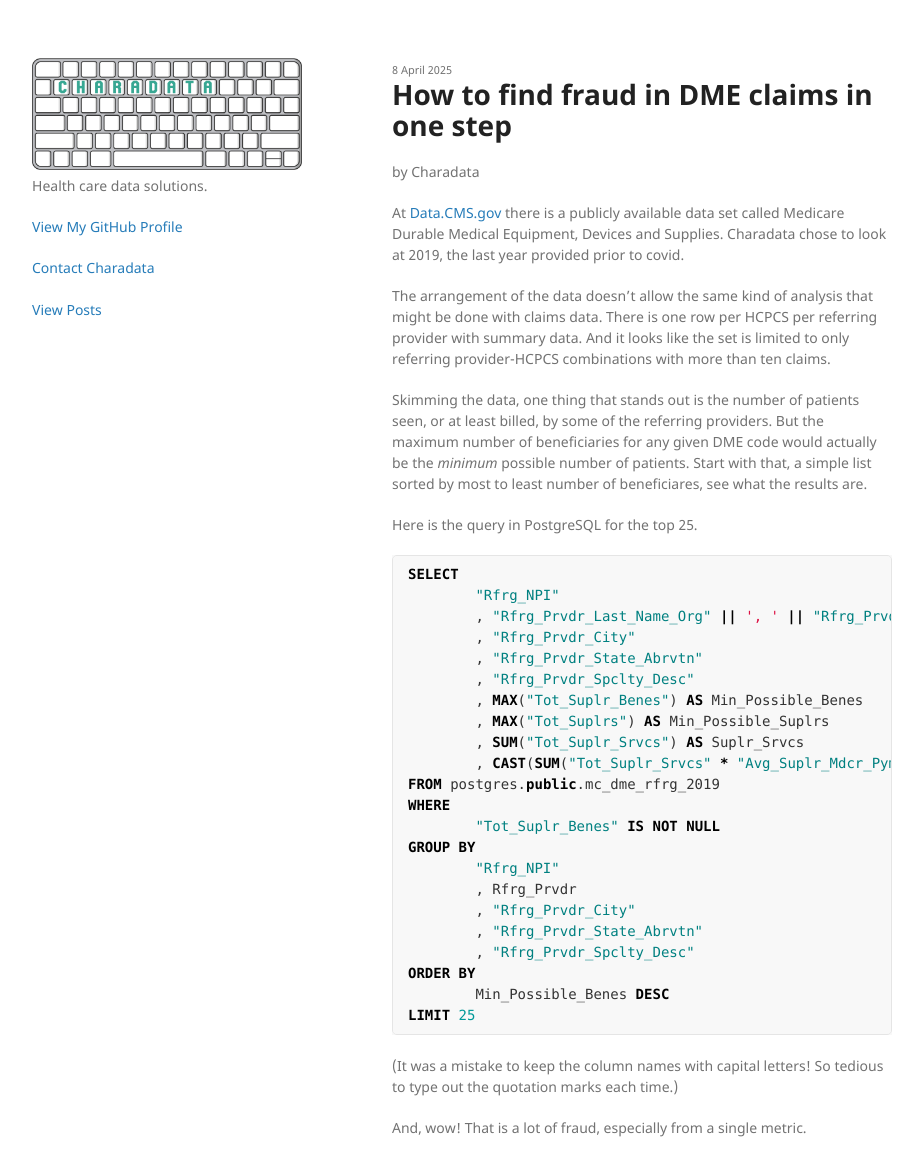
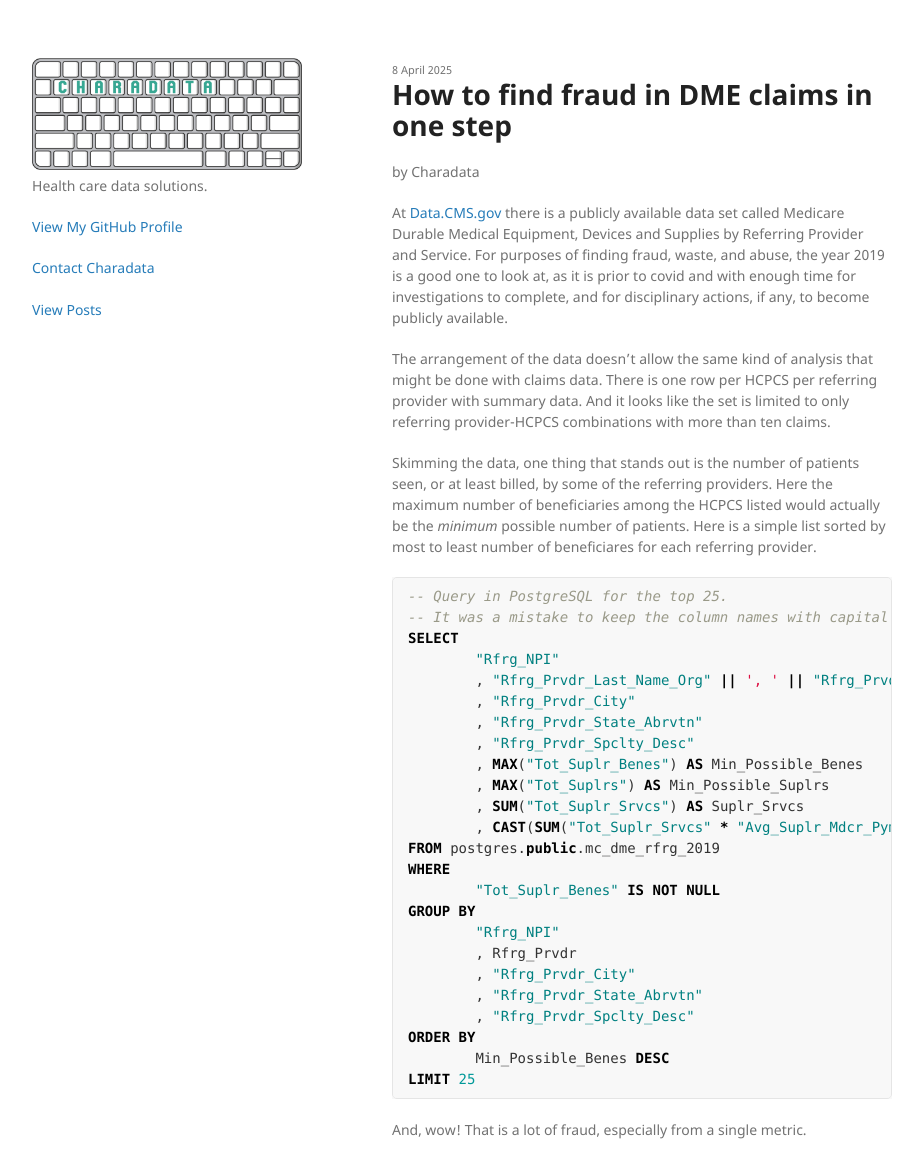
Before and after one commit to charadata/charadata.github.io, a Jekyll site: the page built from _posts/2025-04-08-how-to-find-fraud-in-DME-Medicare.md, in a window 1280 px wide and 1400 px high, cut to the strip 0-1154 px from the top of the window. Shown: the whole strip, without its empty margins (178-1101 px from the left). Built offline with Jekyll 4.4.1, drawn with Linux system fonts in a browser that asks for light colours; some of the changed text lies outside the part shown.

Commit message:
Update 2025-04-08-how-to-find-fraud-in-DME-Medicare.md
Editing.

````diff
--- a/_posts/2025-04-08-how-to-find-fraud-in-DME-Medicare.md
+++ b/_posts/2025-04-08-how-to-find-fraud-in-DME-Medicare.md
@@ -7,15 +7,15 @@ categories: [Medicare, Fraud Waste and Abuse]
 tags: [Fraud Waste and Abuse, Durable Medical Equipment]
 ---
 
-At [Data.CMS.gov](https://data.cms.gov/) there is a publicly available data set called Medicare Durable Medical Equipment, Devices and Supplies. Charadata chose to look at 2019, the last year provided prior to covid.
+At [Data.CMS.gov](https://data.cms.gov/) there is a publicly available data set called Medicare Durable Medical Equipment, Devices and Supplies by Referring Provider and Service. For purposes of finding fraud, waste, and abuse, the year 2019 is a good one to look at, as it is prior to covid and with enough time for investigations to complete, and for disciplinary actions, if any, to become publicly available.
 
 The arrangement of the data doesn't allow the same kind of analysis that might be done with claims data. There is one row per HCPCS per referring provider with summary data. And it looks like the set is limited to only referring provider-HCPCS combinations with more than ten claims.
 
-Skimming the data, one thing that stands out is the number of patients seen, or at least billed, by some of the referring providers. But the maximum number of beneficiaries for any given DME code would actually be the <em>minimum</em> possible number of patients. Start with that, a simple list sorted by most to least number of beneficiares, see what the results are.
-
-Here is the query in PostgreSQL for the top 25.
+Skimming the data, one thing that stands out is the number of patients seen, or at least billed, by some of the referring providers. Here the maximum number of beneficiaries among the HCPCS listed would actually be the <em>minimum</em> possible number of patients. Here is a simple list sorted by most to least number of beneficiares for each referring provider.
 
 ```sql
+-- Query in PostgreSQL for the top 25.
+-- It was a mistake to keep the column names with capital letters! So tedious to type out the quotation marks each time.
 SELECT
 	"Rfrg_NPI"
 	, "Rfrg_Prvdr_Last_Name_Org" || ', ' || "Rfrg_Prvdr_First_Name" || ' ' || "Rfrg_Prvdr_Crdntls" AS Rfrg_Prvdr
@@ -40,8 +40,6 @@ ORDER BY
 LIMIT 25
 ```
 
-\(It was a mistake to keep the column names with capital letters! So tedious to type out the quotation marks each time.\)
-
 And, wow! That is a lot of fraud, especially from a single metric.
 
 <iframe title="Medicare 2019 top DME referrers by no. beneficiaries" aria-label="Table" id="datawrapper-chart-jZPyO" src="https://datawrapper.dwcdn.net/jZPyO/1/" scrolling="no" frameborder="0" style="width: 0; min-width: 100% !important; border: none;" height="1444" data-external="1"></iframe><script type="text/javascript">!function(){"use strict";window.addEventListener("message",(function(a){if(void 0!==a.data["datawrapper-height"]){var e=document.querySelectorAll("iframe");for(var t in a.data["datawrapper-height"])for(var r,i=0;r=e[i];i++)if(r.contentWindow===a.source){var d=a.data["datawrapper-height"][t]+"px";r.style.height=d}}}))}();
@@ -53,7 +51,7 @@ Number five, Dr. Canchola, was sentenced to ten years in prison for fraud.
 
 Ranked seventh in terms of number of beneficiaries, Daphne Jenkins, was sentenced to 18 months in prison for fraud involving telemedicine.
 
-In all, 13 of the top 25 have been disciplined.
+In all, 13 of the top 25 received disciplinary action.
 
 And this with only summary data instead of complete claims.
 
````
